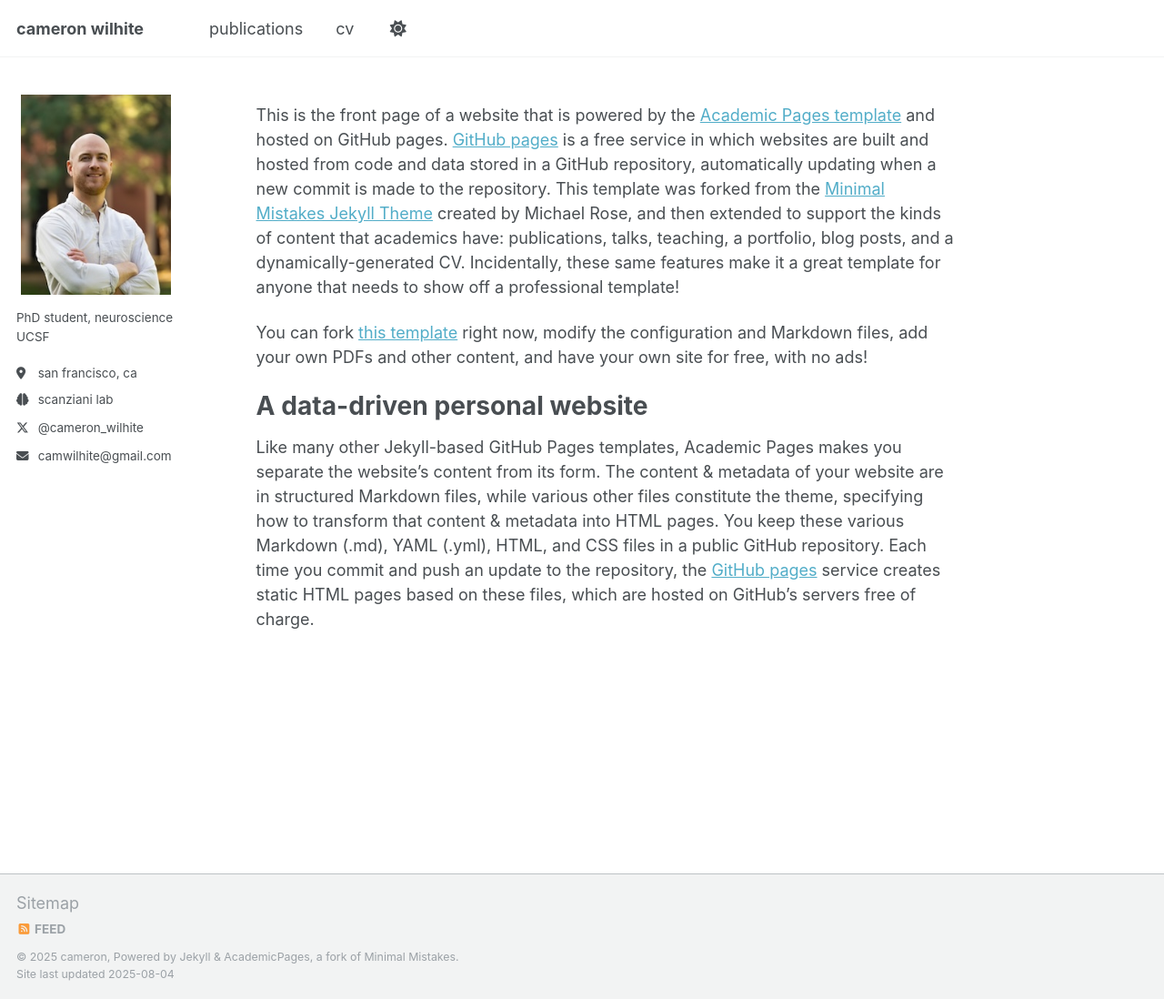
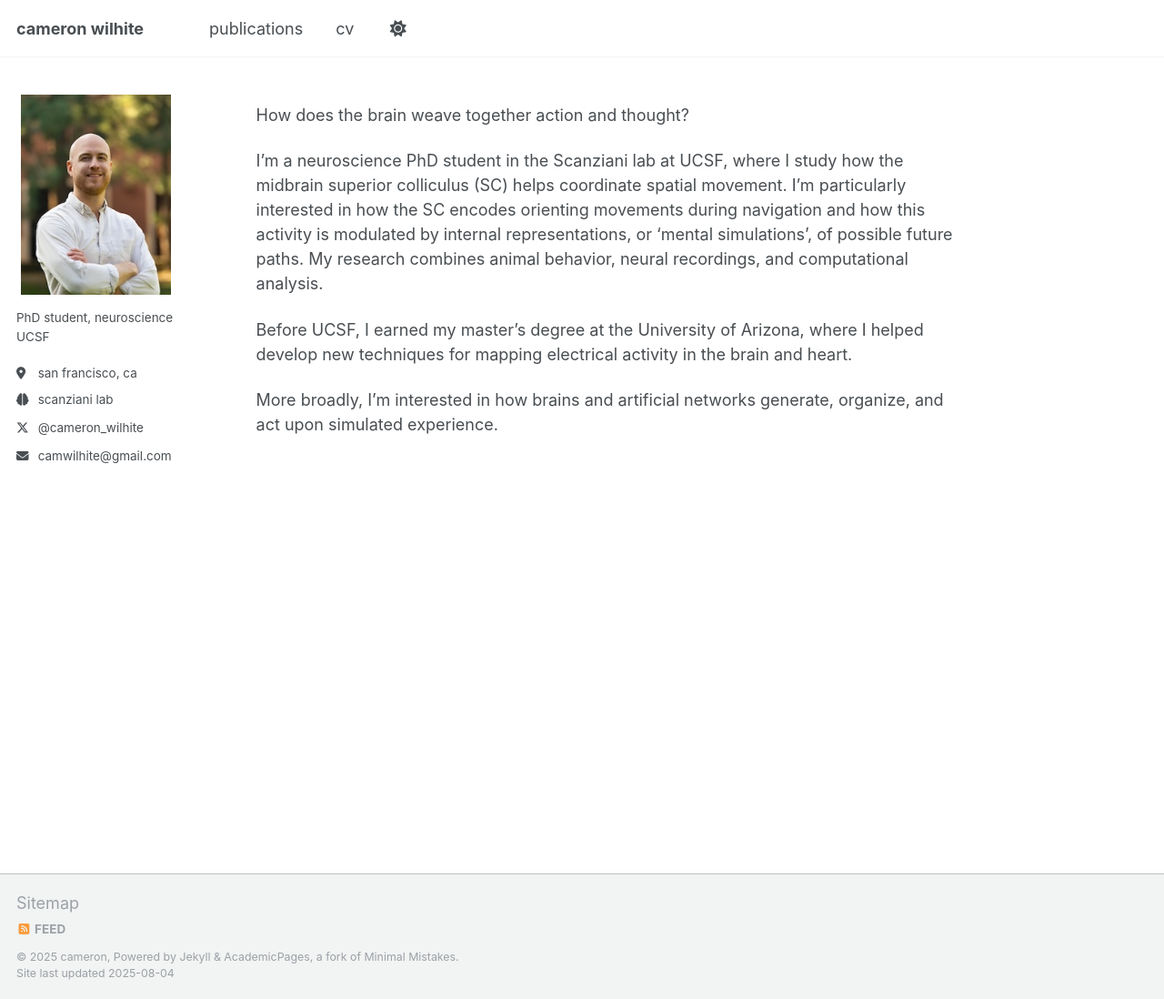
Before and after one commit to camwilhite/camwilhite.github.io, a Jekyll site: the page built from _pages/about.md, in a window 1280 px wide and 1098 px high. Shown: the whole window at 91% size. Built offline with Jekyll 4.4.1, drawn with Linux system fonts in a browser that asks for light colours; a script that is not in the unit is left out.

Commit message:
Update about.md

```diff
--- a/_pages/about.md
+++ b/_pages/about.md
@@ -7,10 +7,10 @@ redirect_from:
   - /about.html
 ---
 
-This is the front page of a website that is powered by the [Academic Pages template](https://github.com/academicpages/academicpages.github.io) and hosted on GitHub pages. [GitHub pages](https://pages.github.com) is a free service in which websites are built and hosted from code and data stored in a GitHub repository, automatically updating when a new commit is made to the repository. This template was forked from the [Minimal Mistakes Jekyll Theme](https://mmistakes.github.io/minimal-mistakes/) created by Michael Rose, and then extended to support the kinds of content that academics have: publications, talks, teaching, a portfolio, blog posts, and a dynamically-generated CV. Incidentally, these same features make it a great template for anyone that needs to show off a professional template!
+How does the brain weave together action and thought?
 
- You can fork [this template](https://github.com/academicpages/academicpages.github.io) right now, modify the configuration and Markdown files, add your own PDFs and other content, and have your own site for free, with no ads!
+I'm a neuroscience PhD student in the Scanziani lab at UCSF, where I study how the midbrain superior colliculus (SC) helps coordinate spatial movement. I'm particularly interested in how the SC encodes orienting movements during navigation and how this activity is modulated by internal representations, or 'mental simulations', of possible future paths. My research combines animal behavior, neural recordings, and computational analysis.
 
-A data-driven personal website
-======
-Like many other Jekyll-based GitHub Pages templates, Academic Pages makes you separate the website's content from its form. The content & metadata of your website are in structured Markdown files, while various other files constitute the theme, specifying how to transform that content & metadata into HTML pages. You keep these various Markdown (.md), YAML (.yml), HTML, and CSS files in a public GitHub repository. Each time you commit and push an update to the repository, the [GitHub pages](https://pages.github.com/) service creates static HTML pages based on these files, which are hosted on GitHub's servers free of charge.
+Before UCSF, I earned my master's degree at the University of Arizona, where I helped develop new techniques for mapping electrical activity in the brain and heart.
+
+More broadly, I'm interested in how brains and artificial networks generate, organize, and act upon simulated experience.
```
